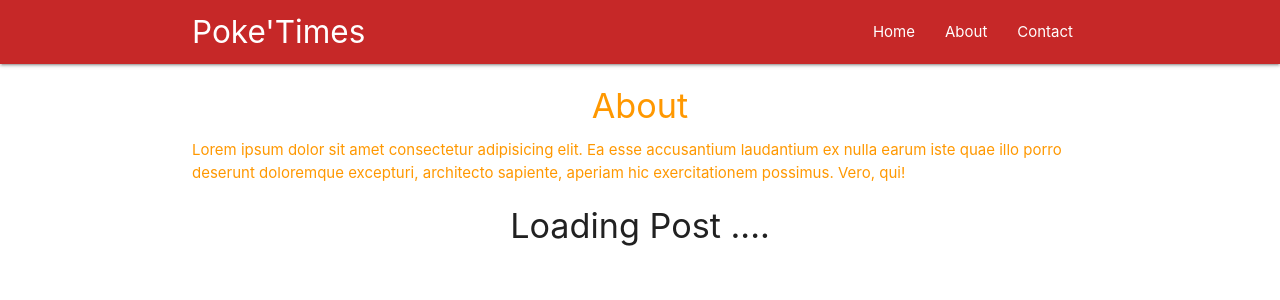
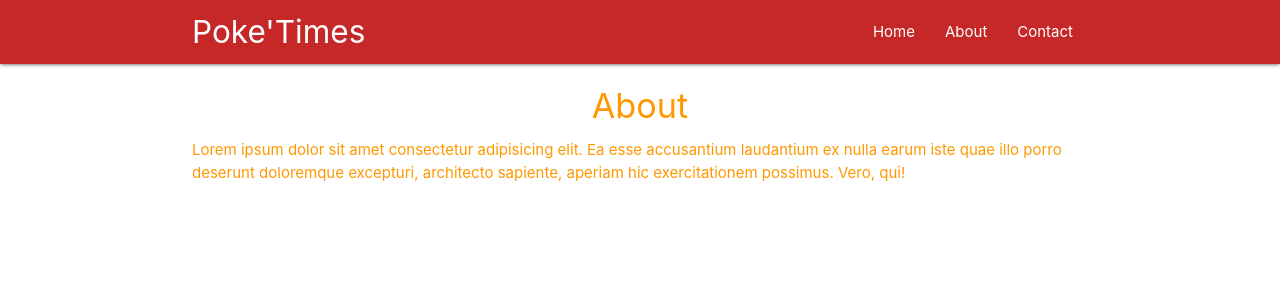
Before and after one commit to SaroshKhawar496/ReactRouterPractise, a React (Create React App) app: page /about in a window 1280 px wide. Shown: the top 300 px of the page. Built offline with nearby package versions, Linux system fonts and the light colour scheme; no server answers.

Commit message:
Added Swtich from react-router-dom to only show one component from similar looking routes

```diff
--- a/src/App.js
+++ b/src/App.js
@@ -1,10 +1,10 @@
 import React, { Component } from "react";
 import Navbar from "./components/Navbar";
-import { BrowserRouter, Route } from "react-router-dom";
+import { BrowserRouter, Route, Switch } from "react-router-dom";
 import Home from "./components/Home";
 import Contact from "./components/Contact";
 import About from "./components/About";
-import Post from './components/Post';
+import Post from "./components/Post";
 
 class App extends Component {
   render() {
@@ -17,12 +17,15 @@ class App extends Component {
             automatically. like the history. It doesn't pass to non-Route componnets
              unless you wrap them in HOC
            */}
-
-          <Route exact path="/" component={Home} />
-          <Route path="/about" component={About} />
-          <Route path="/contact" component={Contact} />
-          {/* Route for individual post */}
-          <Route path="/:post_id" component={Post}/>
+          {/* switch tag -> only one route takes precedence, don't match 2 at a time.
+          like /contact or /about wont' match /:postid */}
+          <Switch>
+            <Route exact path="/" component={Home} />
+            <Route path="/about" component={About} />
+            <Route path="/contact" component={Contact} />
+            {/* Route for individual post */}
+            <Route path="/:post_id" component={Post} />
+          </Switch>
         </div>
       </BrowserRouter>
     );
```
